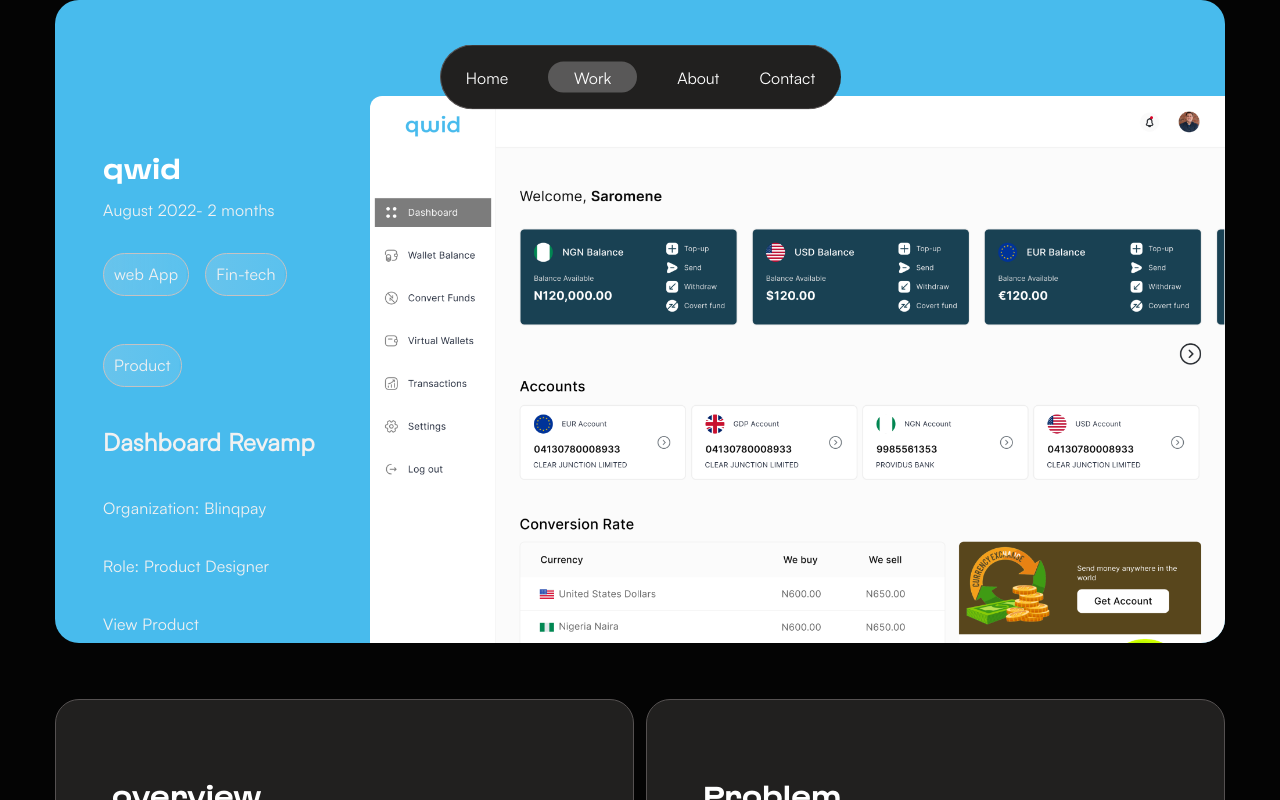
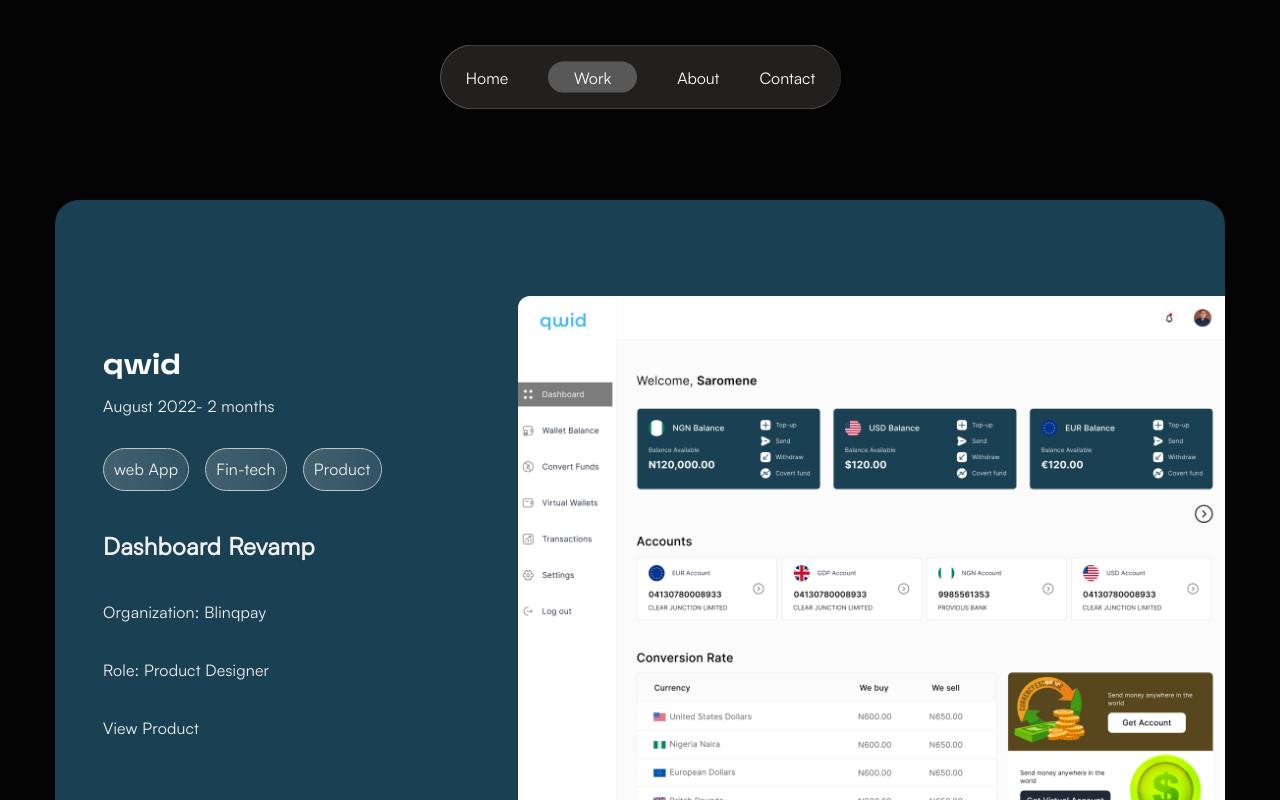
Before and after one commit to AXUNDA/sammy, a React (Vite) app: page /qwid in a window 1280 px wide. Shown: the top 800 px of the page. Built offline with nearby package versions, Linux system fonts and the light colour scheme; a web font is replaced by a local one.

Commit message:
fixed navbar

```diff
--- a/src/components/styles.css
+++ b/src/components/styles.css
@@ -238,7 +238,7 @@
       font-weight: 400;
       font-size: 20px;
       line-height: 130%;
-      width: 406px;
+      width: 500px;
 
 
       letter-spacing: 0.013em;
--- a/src/pages/Main.jsx
+++ b/src/pages/Main.jsx
@@ -95,11 +95,20 @@
                         />
 
                   </div>
-                  <p className="show">
+                  {/* <p className="show">
                         show more <svg xmlns="http://www.w3.org/2000/svg" width="16" height="16" fill="currentColor" class="bi bi-arrow-right" viewBox="0 0 16 16">
                               <path fill-rule="evenodd" d="M1 8a.5.5 0 0 1 .5-.5h11.793l-3.147-3.146a.5.5 0 0 1 .708-.708l4 4a.5.5 0 0 1 0 .708l-4 4a.5.5 0 0 1-.708-.708L13.293 8.5H1.5A.5.5 0 0 1 1 8z" />
                         </svg>
-                  </p>
+                  </p> */}
+                  <a href="/work" className='resumeShow'>
+                        <p className='cv'>Show more <svg xmlns="http://www.w3.org/2000/svg" width="16" height="16" fill="currentColor" class="bi bi-arrow-right right-arrow" viewBox="0 0 16 16">
+                              <path fill-rule="evenodd" d="M1 8a.5.5 0 0 1 .5-.5h11.793l-3.147-3.146a.5.5 0 0 1 .708-.708l4 4a.5.5 0 0 1 0 .708l-4 4a.5.5 0 0 1-.708-.708L13.293 8.5H1.5A.5.5 0 0 1 1 8z" />
+                        </svg>
+                              <svg xmlns="http://www.w3.org/2000/svg" width="16" height="16" fill="currentColor" class="bi bi-arrow-up-right" viewBox="0 0 16 16">
+                                    <path fill-rule="evenodd" d="M14 2.5a.5.5 0 0 0-.5-.5h-6a.5.5 0 0 0 0 1h4.793L2.146 13.146a.5.5 0 0 0 .708.708L13 3.707V8.5a.5.5 0 0 0 1 0v-6z" />
+                              </svg>
+                        </p>
+                  </a>
                   <hr />
                   <p className="other">
                         My Other Engagements
--- a/src/pages/Qwid.jsx
+++ b/src/pages/Qwid.jsx
@@ -57,14 +57,8 @@
       return (
             <div className='qwid'>
                   <Nav work={true} />
-                  {showScroll && (
-                        <button className='scrollButton' onClick={scrollToTop}>
-                              <svg xmlns="http://www.w3.org/2000/svg" width="40" height="40" fill="currentColor" class="bi bi-arrow-up-circle" viewBox="0 0 16 16">
-                                    <path fill-rule="evenodd" d="M1 8a7 7 0 1 0 14 0A7 7 0 0 0 1 8zm15 0A8 8 0 1 1 0 8a8 8 0 0 1 16 0zm-7.5 3.5a.5.5 0 0 1-1 0V5.707L5.354 7.854a.5.5 0 1 1-.708-.708l3-3a.5.5 0 0 1 .708 0l3 3a.5.5 0 0 1-.708.708L8.5 5.707V11.5z" />
-                              </svg>
-                        </button>
-                  )}
-                  <div className="qwidHeader">
+
+                  <div className="qwidHeader qwidSpace">
                         <div className="qwidContainer">
                               <div className="headerLeft">
                                     <p className="qwidTitle">
@@ -92,7 +86,11 @@
                                     </div>
 
                               </div>
-                              <img src={qwid} alt="" className="qwidImg" />
+                              <div className="qwidImgContainer">
+                                    <img src={qwid} alt="" className="qwidImg" />
+
+
+                              </div>
 
                         </div>
 
@@ -553,6 +551,13 @@
 
 
                   </div>
+                  {showScroll && (
+                        <button className='scrollButton' onClick={scrollToTop}>
+                              <svg xmlns="http://www.w3.org/2000/svg" width="40" height="40" fill="currentColor" class="bi bi-arrow-up-circle" viewBox="0 0 16 16">
+                                    <path fill-rule="evenodd" d="M1 8a7 7 0 1 0 14 0A7 7 0 0 0 1 8zm15 0A8 8 0 1 1 0 8a8 8 0 0 1 16 0zm-7.5 3.5a.5.5 0 0 1-1 0V5.707L5.354 7.854a.5.5 0 1 1-.708-.708l3-3a.5.5 0 0 1 .708 0l3 3a.5.5 0 0 1-.708.708L8.5 5.707V11.5z" />
+                              </svg>
+                        </button>
+                  )}
                   <Footer />
 
 
--- a/src/pages/styles.css
+++ b/src/pages/styles.css
@@ -167,9 +167,13 @@
       /* width: 1100px; */
       width: 100%;
       height: 643px;
-      background: #48BBED;
+      background: #194153;
       border-radius: 24px;
       overflow: hidden;
+}
+
+.qwidSpace {
+      margin-top: 200px;
 }
 
 
@@ -178,6 +182,7 @@
       margin-left: 48px;
       display: flex;
       align-items: center;
+      justify-content: space-between;
       gap: 44px;
       overflow: hidden;
 }
@@ -276,10 +281,18 @@
 
 .qwidImg {
       margin-top: 63px;
-      width: 855px;
-      height: 100%;
+      width: 90%;
+      height: 550px;
       object-fit: cover;
       border-top-left-radius: 12px;
+}
+
+.qwidImgContainer {
+      display: flex;
+      justify-content: end;
+      width: 70%;
+      /* border: 2px solid red; */
+
 }
 
 .qwid {
@@ -652,6 +665,50 @@
       object-fit: cover;
       position: relative;
       top: 100px;
+
+}
+
+.resumeShow {
+      text-decoration: none;
+      display: flex;
+      align-items: center;
+      justify-content: center;
+      margin-top: 80px;
+      margin-bottom: 80px;
+
+}
+
+.cv {
+      color: #F1F1F1;
+      font-family: 'satoshi-regular';
+      transition: transform 1.9s ease-in-out;
+
+      font-style: normal;
+      font-weight: 500;
+      font-size: 16px;
+      line-height: 130%;
+      border: 2px solid #EEE8E8;
+      width: 150px;
+      padding: 8px;
+      border-radius: 100px;
+      display: flex;
+      align-items: center;
+      gap: 5px;
+      justify-content: center;
+}
+
+.cv:hover .right-arrow {
+      display: flex;
+      /* color: red; */
+}
+
+.cv:hover .bi-arrow-up-right {
+      display: none;
+      /* color: red; */
+}
+
+.cv:hover {
+      background: rgb(238, 232, 232, 0.19);
 
 }
 
```
